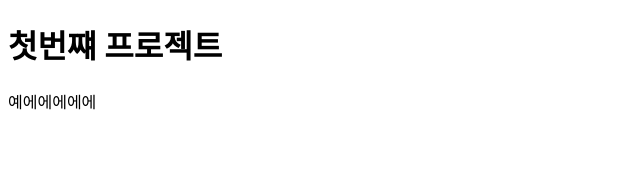
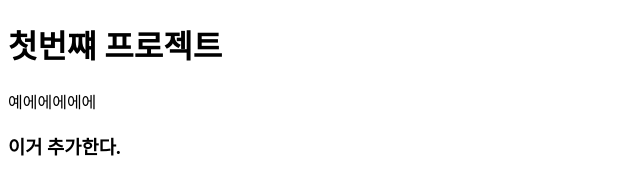
Before and after one commit to UsecaseDoyoon/First-noona-project, a plain HTML site: page index.html in a window 1280 px wide. Shown: the whole page, without its empty margins (0-640 px from the left). Drawn offline with Linux system fonts and the light colour scheme.

Commit message:
second commit

```diff
--- a/index.html
+++ b/index.html
@@ -9,6 +9,9 @@
 <body>
     <h1>첫번쨰 프로젝트</h1>
     <p>예에에에에에</p>
+    <h3>
+        이거 추가한다.
+    </h3>
 
 </body>
 </html>
```
